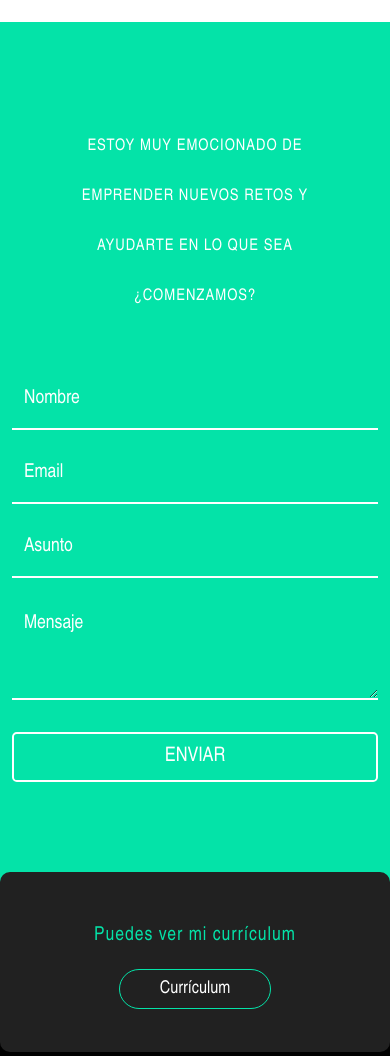
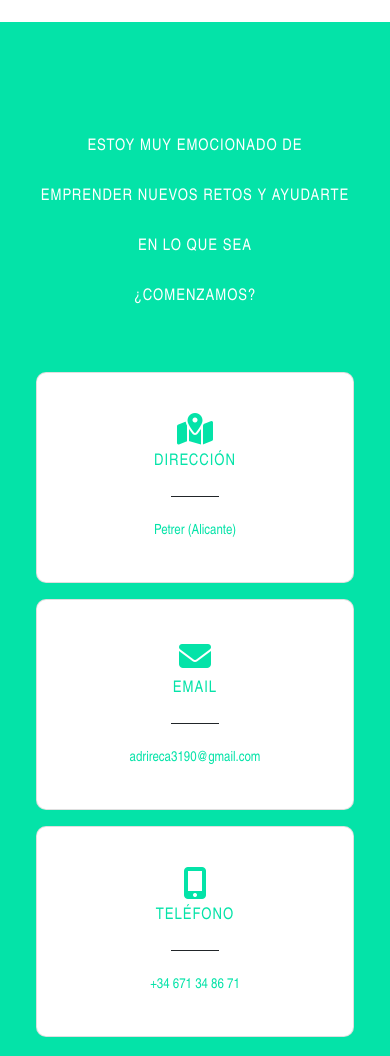
Before and after one commit to adrireca/portfolio, a plain HTML site: page index.html in a window 390 px wide. Shown: the part 5460-6516 px from the top of the page. Drawn offline with nearby package versions, Linux system fonts and the light colour scheme; a web font is replaced by a local one.

Commit message:
nueva sección contact

```diff
--- a/index.html
+++ b/index.html
@@ -5,7 +5,7 @@
     <meta charset="UTF-8">
     <meta http-equiv="X-UA-Compatible" content="IE=edge">
     <meta name="viewport" content="width=device-width, initial-scale=1.0">
-    <title>Prueba</title>
+    <title>Portfolio</title>
 
     <!-- favicon -->
     <link rel="icon" type="image/svg" href="public/imgs/favicon/favicon1.svg">
@@ -130,7 +130,8 @@
                         concretamente el ciclo formativo de Desarrollo de Aplicaciones Web. Desde entonces, no he parado
                         de investigar
                         y seguir aprendiendo.</p>
-                    <p>Me considero una persona autodidacta en constante aprendizaje en nuevas tecnologías, responsable en mis objetivos
+                    <p>Me considero una persona autodidacta en constante aprendizaje en nuevas tecnologías, responsable
+                        en mis objetivos
                         y muy motivado de seguir creciendo profesionalmente.</p>
                 </div>
             </div>
@@ -234,19 +235,23 @@
             <div class="pasos_freelance col" data-aos="fade-up">
                 <i class="fa-regular fa-lightbulb"></i>
                 <h4>Auditoría</h4>
-                <p>Definiremos el propósito de tu sitio web, además de recopilar todo el material necesario para el posterior desarrollo.</p>
+                <p>Definiremos el propósito de tu sitio web, además de recopilar todo el material necesario para el
+                    posterior desarrollo.</p>
             </div>
             <div class="pasos_freelance col" data-aos="fade-down">
                 <i class="fa-regular fa-file-lines"></i>
                 <h4>Presupuesto</h4>
-                <p>Basándonos en todo el material recopilado, realizaremos un presupuesto detallado de todas las tareas a desarrollar.</br>
-                    A su vez, se podrá concretar una reunión con el objetivo de matizar las tareas descritas en el presupuesto.
+                <p>Basándonos en todo el material recopilado, realizaremos un presupuesto detallado de todas las tareas
+                    a desarrollar.</br>
+                    A su vez, se podrá concretar una reunión con el objetivo de matizar las tareas descritas en el
+                    presupuesto.
                 </p>
             </div>
             <div class="pasos_freelance col" data-aos="fade-up">
                 <i class="fa-solid fa-code"></i>
                 <h4>Desarrollo</h4>
-                <p>¡Manos a la obra! tu sitio web ya está en desarrollo siguiendo los puntos descritos en el presupuesto y con un tiempo aproximado de 4 semanas.</p>
+                <p>¡Manos a la obra! tu sitio web ya está en desarrollo siguiendo los puntos descritos en el presupuesto
+                    y con un tiempo aproximado de 4 semanas.</p>
             </div>
             <div class="pasos_freelance col" data-aos="fade-down">
                 <i class="fa-solid fa-person-chalkboard"></i>
@@ -306,7 +311,8 @@
                         <img src="public/imgs/imgs_proyectos/app-to-do-list.jpg" />
                         <figcaption class="overlay_project">
                             <h3>To do list.</h3>
-                            <a href="https://to-do-list.adrianreyesweb.com" class="btn mt-3" target="_blank">Visit website
+                            <a href="https://to-do-list.adrianreyesweb.com" class="btn mt-3" target="_blank">Visit
+                                website
                                 <i class="fa-solid fa-angle-right"></i>
                             </a>
                         </figcaption>
@@ -318,7 +324,8 @@
                         <img src="public/imgs/imgs_proyectos/tienda_online.jpg" />
                         <figcaption class="overlay_project">
                             <h3>Ecommerce template.</h3>
-                            <a href="https://ecommerce-template.adrianreyesweb.com" class="btn mt-3" target="_blank">Visit website
+                            <a href="https://ecommerce-template.adrianreyesweb.com" class="btn mt-3"
+                                target="_blank">Visit website
                                 <i class="fa-solid fa-angle-right"></i>
                             </a>
                         </figcaption>
@@ -330,7 +337,8 @@
                         <img src="public/imgs/imgs_proyectos/tienda_cosmeticos.jpg" />
                         <figcaption class="overlay_project">
                             <h3>Tienda cosméticos.</h3>
-                            <a href="https://tienda-cosmeticos.adrianreyesweb.com" class="btn mt-3" target="_blank">Visit
+                            <a href="https://tienda-cosmeticos.adrianreyesweb.com" class="btn mt-3"
+                                target="_blank">Visit
                                 website
                                 <i class="fa-solid fa-angle-right"></i>
                             </a>
@@ -355,7 +363,8 @@
                         <img src="public/imgs/imgs_proyectos/limpieza_reyes.jpg" />
                         <figcaption class="overlay_project">
                             <h3>Limpieza Reyes.</h3>
-                            <a href="https://servicios-limpieza-reyes.adrianreyesweb.com/" class="btn mt-3" target="_blank">Visit website
+                            <a href="https://servicios-limpieza-reyes.adrianreyesweb.com/" class="btn mt-3"
+                                target="_blank">Visit website
                                 <i class="fa-solid fa-angle-right"></i>
                             </a>
                         </figcaption>
@@ -397,10 +406,51 @@
 
 
 
+    <!-- Contact-->
+    <section id="contacto">
+        <div class="div_title_contact barra_seccion">
+            <h3 data-aos="fade-down">Estoy muy emocionado de emprender nuevos retos y ayudarte en lo que sea<br>
+                ¿comenzamos?</h3>
+        </div>
+        <div class="container px-4 px-lg-5">
+            <div class="row gx-4 gx-lg-5">
+                <div class="col-md-4 mb-3 mb-md-0">
+                    <div class="card py-4 h-100 card_contact">
+                        <div class="card-body text-center">
+                            <i class="fas fa-map-marked-alt mb-2 icon_color"></i>
+                            <h4 class="text-uppercase m-0 card_title">Dirección</h4>
+                            <hr class="my-4 mx-auto " />
+                            <div class="small description_contact">Petrer (Alicante)</div>
+                        </div>
+                    </div>
+                </div>
+                <div class="col-md-4 mb-3 mb-md-0">
+                    <div class="card py-4 h-100 card_contact">
+                        <div class="card-body text-center">
+                            <i class="fas fa-envelope icon_color mb-2"></i>
+                            <h4 class="text-uppercase m-0 card_title">Email</h4>
+                            <hr class="my-4 mx-auto" />
+                            <div class="small"><a href="mailto:adrireca3190@gmail.com" class="link_contact">adrireca3190@gmail.com</a></div>
+                        </div>
+                    </div>
+                </div>
+                <div class="col-md-4 mb-3 mb-md-0">
+                    <div class="card py-4 h-100 card_contact">
+                        <div class="card-body text-center">
+                            <i class="fas fa-mobile-alt icon_color mb-2"></i>
+                            <h4 class="text-uppercase m-0 card_title">Teléfono</h4>
+                            <hr class="my-4 mx-auto" />
+                            <div class="small description_contact">+34 671 34 86 71</div>
+                        </div>
+                    </div>
+                </div>
+            </div>
+        </div>
+    </section>
 
 
     <!-- contacto -->
-    <section id="contacto">
+    <!-- <section id="contacto">
         <div class="div_title_contact barra_seccion">
             <h3 data-aos="fade-down">Estoy muy emocionado de emprender nuevos retos y ayudarte en lo que sea<br>
                 ¿comenzamos?</h3>
@@ -415,26 +465,29 @@
                 </div>
                 <div class="row">
                     <div class="col mb-3">
-                        <input type="email" class="form-control" id="email" name="email" required placeholder="Email" >
+                        <input type="email" class="form-control" id="email" name="email" required placeholder="Email">
                     </div>
                 </div>
                 <div class="row">
                     <div class="col mb-3">
-                        <input type="text" class="form-control" id="subject" name="subject" placeholder="Asunto" required>
+                        <input type="text" class="form-control" id="subject" name="subject" placeholder="Asunto"
+                            required>
                     </div>
                 </div>
                 <div class="row">
                     <div class="mb-3">
-                        <textarea class="form-control" id="message" name="message" rows="3" placeholder="Mensaje" required></textarea>
+                        <textarea class="form-control" id="message" name="message" rows="3" placeholder="Mensaje"
+                            required></textarea>
                     </div>
                     <div class="mt-3">
-                        <button id="btn_form" class="btn btn-lg submit" name="boton_form" type="submit" data-aos="fade-up">Enviar</button>
+                        <button id="btn_form" class="btn btn-lg submit" name="boton_form" type="submit"
+                            data-aos="fade-up">Enviar</button>
                     </div>
                 </div>
             </form>
         </div>
 
-    </section>
+    </section> -->
 
 
 
@@ -466,16 +519,19 @@
             <i class="fa-solid fa-quote-left"></i>
         </div>
         <div class="frase_einstein col-4 mt-3">
-            <h3>La vida es como andar en bicicleta. Para mantener el equilibrio, debe mantenerse en movimiento.<br>Albert Einstein</h3>
+            <h3>La vida es como andar en bicicleta. Para mantener el equilibrio, debe mantenerse en
+                movimiento.<br>Albert Einstein</h3>
         </div>
         <div id="social_footer" class="col-2">
-            <a href="https://linkedin.com/in/adrian-reyes-calero-aa0395225/" target="_blank" title="Linkedin" data-aos="fade-right">
+            <a href="https://linkedin.com/in/adrian-reyes-calero-aa0395225/" target="_blank" title="Linkedin"
+                data-aos="fade-right">
                 <i class="fa-brands fa-linkedin-in"></i>
             </a>
             <a href="https://github.com/adrireca" target="_blank" title="Github" data-aos="fade-down">
                 <i class="fa-brands fa-github-alt"></i>
             </a>
-            <a href="https://es-es.facebook.com/adrian.reyescalero" target="_blank" title="Facebook" data-aos="fade-left">
+            <a href="https://es-es.facebook.com/adrian.reyescalero" target="_blank" title="Facebook"
+                data-aos="fade-left">
                 <i class="fa-brands fa-facebook-f"></i>
             </a>
         </div>
--- a/public/css/stylesPortafolio.css
+++ b/public/css/stylesPortafolio.css
@@ -576,7 +576,7 @@ body {
 }
 
 #contacto .div_title_contact{
-    max-width: 700px;
+    max-width: 1024px;
     margin: auto;
     padding-bottom: 30px;
 }
@@ -595,7 +595,38 @@ body {
     margin: auto;
 }
 
-#contacto .div_form{
+#contacto .container .card_contact {
+    border-radius: 10px;
+}
+
+#contacto .card_title {
+    letter-spacing: 1px;
+    color: #04e3a8;
+}
+
+#contacto .card hr {
+    opacity: 1;
+    border-color: #04e3a8;
+    border-width: 0.25rem;
+    width: 3rem;
+}
+
+#contacto .icon_color {
+    color: #04e3a8;
+    font-size: 2rem;
+}
+
+#contacto .link_contact {
+    text-decoration: none;
+    color: #04e3a8;
+    cursor: pointer !important;
+}
+
+#contacto .description_contact {
+    color: #04e3a8;
+}
+
+/* #contacto .div_form{
     max-width: 700px;
     margin: auto;
 }
@@ -636,7 +667,7 @@ body {
     color: #fff;
     background-color: #000000;
     border-color: #000;
-}
+} */
 
 
 
@@ -983,6 +1014,14 @@ body {
         height: 330px;
     }
 
+    #contacto .container {
+        max-width: 960px;
+    }
+
+    #contacto .div_title_contact h3 {
+        font-size: 1rem;
+    }
+
     #footer #social_footer {
         width: 22%;
     }
@@ -996,14 +1035,26 @@ body {
         width: 45%;
     }
 
-    #contacto .div_title_contact h3 {
-        font-size: 1rem;
+    #contacto .div_title_contact {
+        padding-left: 30px;
+        padding-right: 30px;
     }
 
     .div_download_cv{
         width: 100%;
         left: 0;
         right: 0;
+    }
+}
+
+@media(max-width: 767px){
+    #contacto .div_title_contact {
+        padding-left: 120px;
+        padding-right: 120px;
+    }
+
+    #contacto .container {
+        width: 60%;
     }
 }
 
@@ -1076,9 +1127,11 @@ body {
     #portafolio .projects #project {
         width: 80%;
     }
-    #contacto .div_title_contact {
-        padding: 0px 90px 30px 90px;
+
+    #contacto .container {
+        width: 80%;
     }
+
     #footer .frase_einstein {
         width: 98%;
     }
@@ -1102,9 +1155,15 @@ body {
         font-size: 15px;
     }
 
-    .form .row .col{
-        flex: none;
+    #contacto .div_title_contact {
+        padding-left: 40px;
+        padding-right: 40px;
     }
+
+    #contacto .container {
+        width: 100%;
+    }
+
     .section_download_cv {
         padding: 80px 0;
     }
@@ -1124,10 +1183,6 @@ body {
 @media(max-width: 520px) {
     #skillset #slider {
         width: 35%;
-    }
-
-    #contacto .div_title_contact {
-        padding: 0px 50px 30px 50px;
     }
 }
 
```
